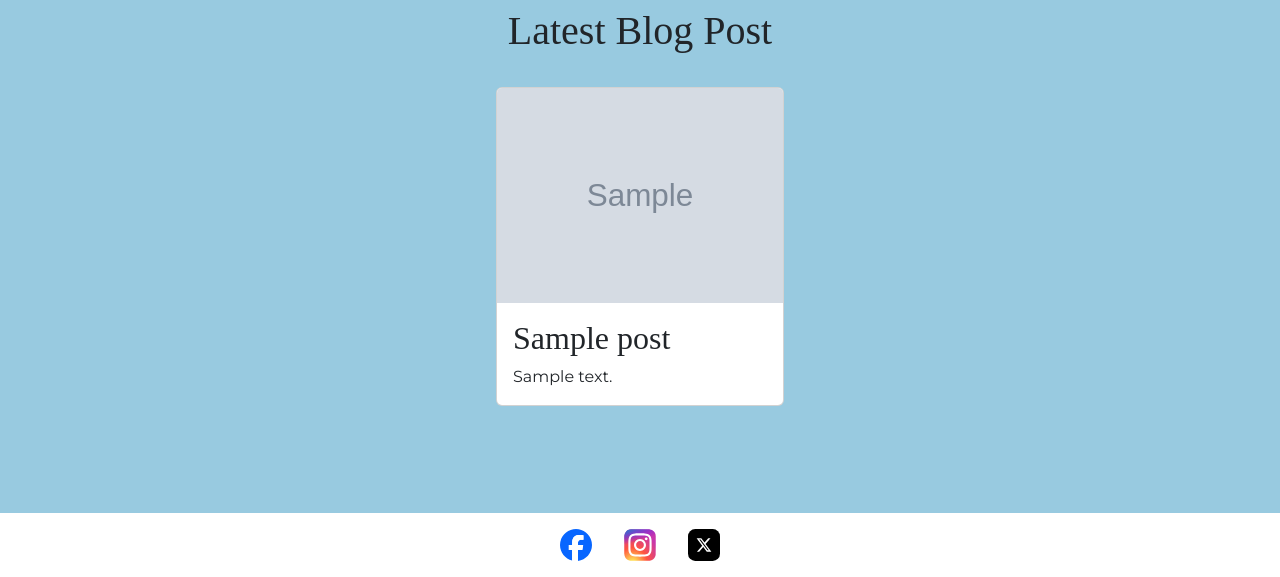
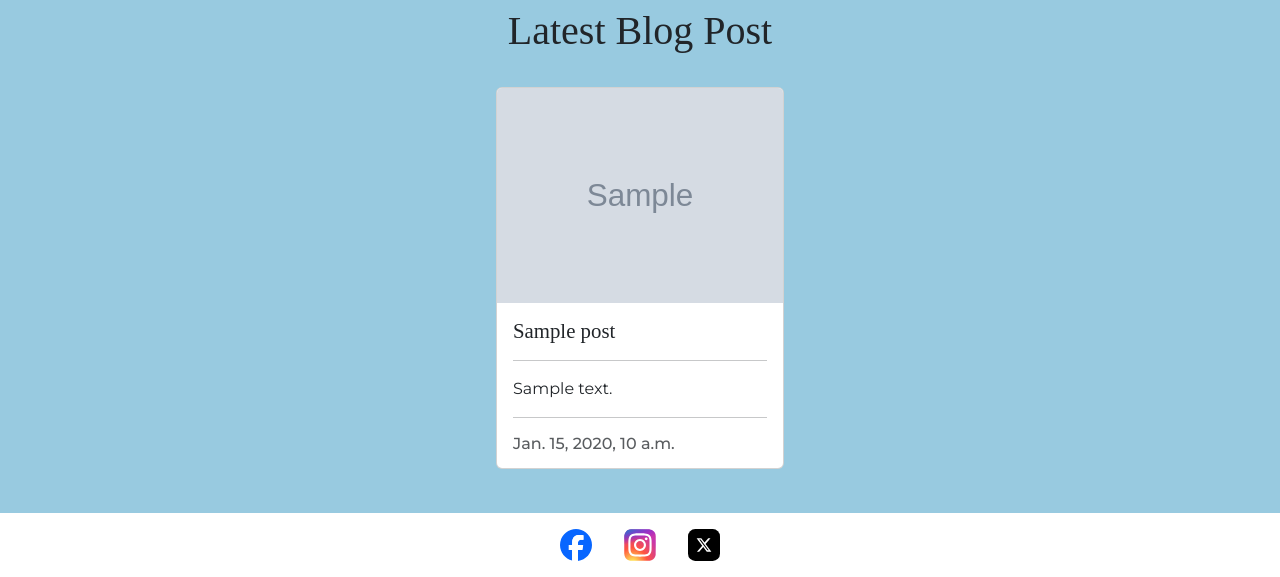
Before and after one commit to Linnea87/charge-together, a Django app: page /blog/post/ in a window 1280 px wide. Shown: the part 223-800 px from the top of the page. Run offline with Django 4.2, Linux system fonts and the light colour scheme; tables that the repository leaves empty hold one stand-in row (values such as "Sample post"); grey boxes marked "Sample" are stand-in pictures; parts of the project's set-up code (start-up, migrations or seed data) failed here and were passed over.

Commit message:
cleaning up code and add styling to post_list

```diff
--- a/blog/templates/blog/blog.html
+++ b/blog/templates/blog/blog.html
@@ -9,12 +9,15 @@
 </h1>
 <div class="card-container d-flex flex-row flex-wrap justify-content-center">
   {% for post in post_list %}
-  <a href="" class="post" aria-label="Click to view {{ post.title }}">
+  <a href="" class="post" aria-label="Click to view {{post.title}}">
     <div class="card m-3" style="width: 18rem;">
-      <img src="{{ post.image.url }}" class="card-img-top" alt="{{ post.image_alt }}">
+      <img src="{{post.image.url}}" class="card-img-top" alt="{{post.image_alt}}">
       <div class="card-body">
-        <h2 class="card-title">{{ post.title }}</h2>
-        <p class="card-text">{{ post.excerpt }}</p>
+        <h2 class="card-title">{{post.title}}</h2>
+        <hr>
+        <p class="card-text">{{post.excerpt|truncatechars:100}}</p>
+        <hr>
+        <p class="card-text text-muted h6">{{post.created_on}}</p>
       </div>
     </div>
   </a>
--- a/static/css/style.css
+++ b/static/css/style.css
@@ -119,8 +119,13 @@ footer {
 
 /* Styling Blog Post */
 
+.card {
+    height: 92%;
+}
 
-
+.card-title {
+    font-size: 1.3rem;
+}
 .post {
     text-decoration: none;
     color: var(--black);
```
